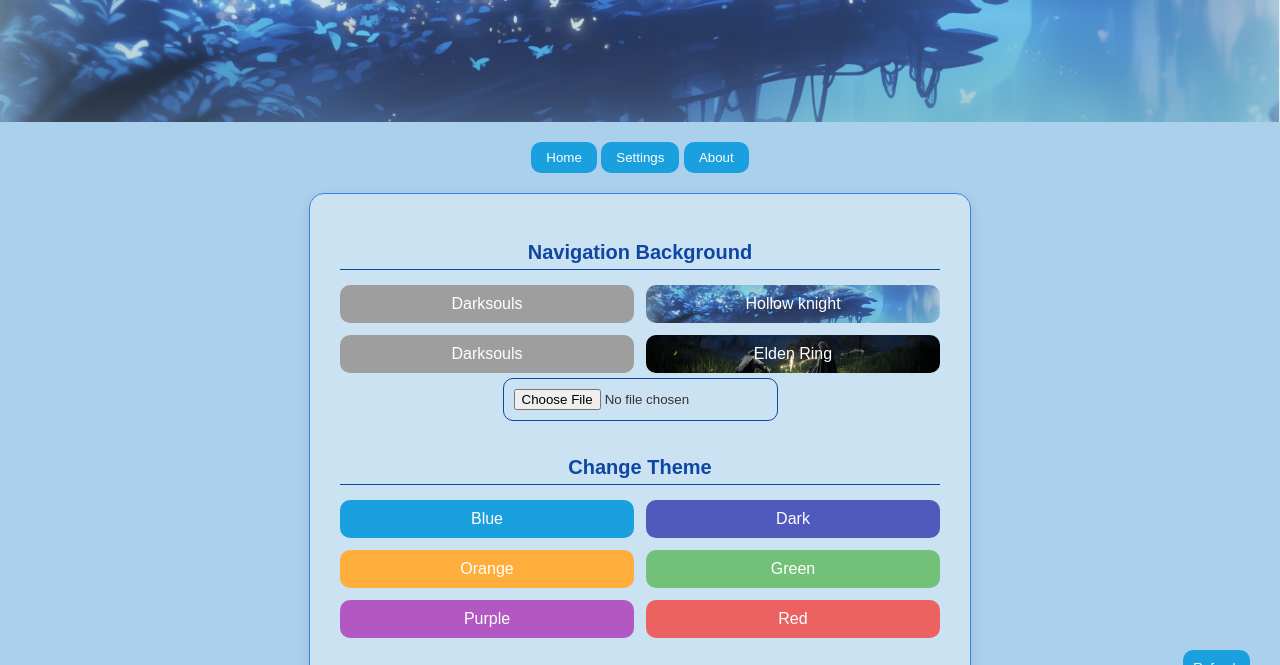
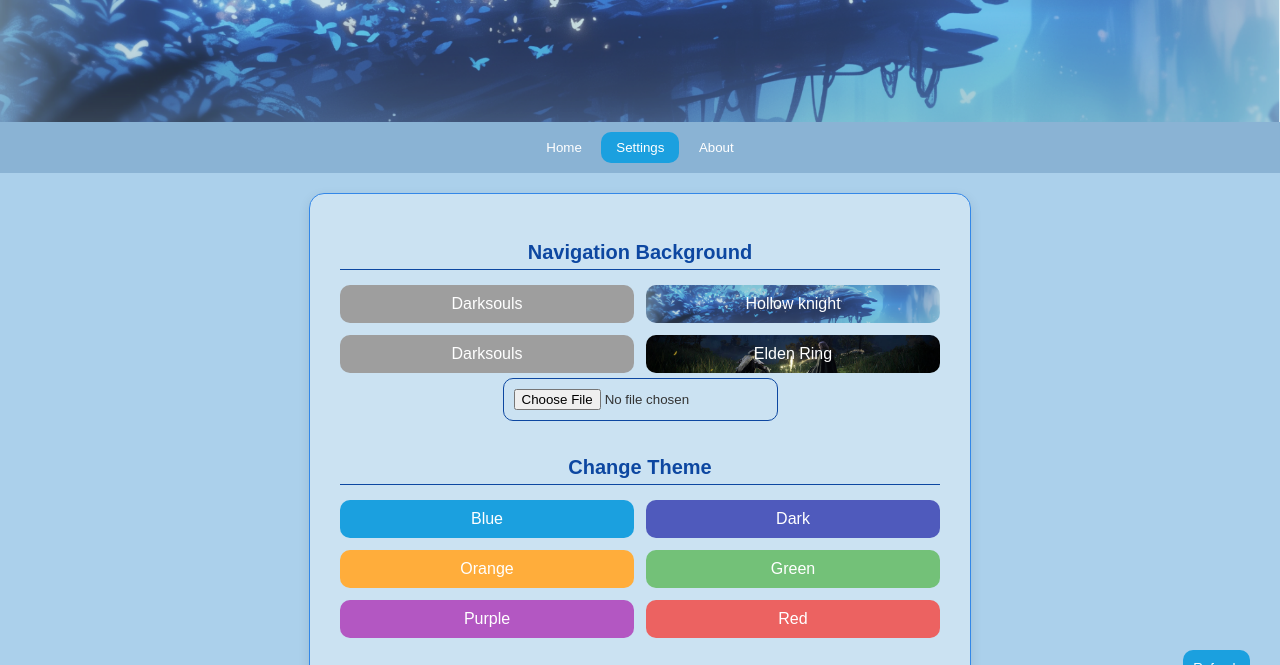
Before and after one commit to hiro011/games-list, a plain HTML site: page Settings.html in a window 1280 px wide. Shown: the part 95-760 px from the top of the page. Drawn offline with Linux system fonts and the light colour scheme; grey boxes are pictures that could not be loaded.

Commit message:
Update styles_settings.css

```diff
--- a/styles_settings.css
+++ b/styles_settings.css
@@ -123,10 +123,25 @@ button:hover {
 /* Home Button */
 .btn-container {
     text-align: center;
-    margin: 20px 20px 0 20px; /* Top Right Bottom Left */
+    padding: 10px 0;
+	background-color: #8ab3d4;
 }
+
 .btn-container a {
-        text-decoration: none;
+    text-decoration: none;
+}
+
+.btn-container button {
+	background: none;
+}
+
+.btn-container button:hover {
+    background: var(--clr-btn);
+	border: none;
+}
+
+.btn-container .active-btn{
+    background: var(--clr-btn);
 }
 
 input[type="file"] {
```
